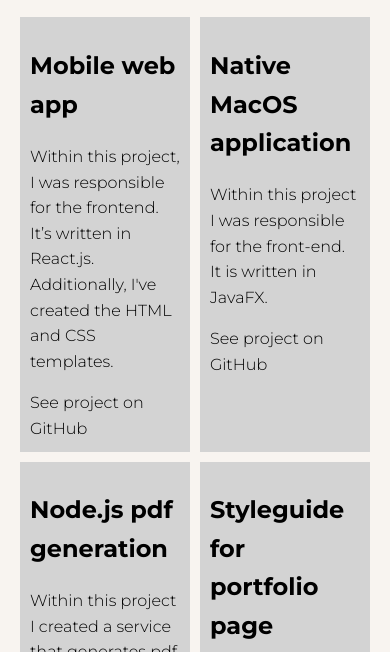
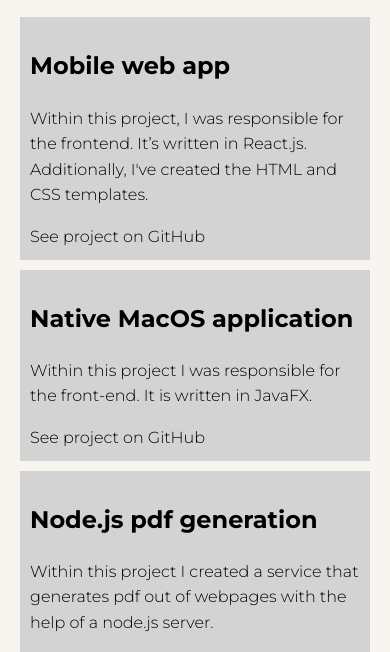
Before and after one commit to andreyshmalun/portfolio-website, a plain HTML site: page work.html in a window 390 px wide. Shown: the part 177-829 px from the top of the page. Drawn offline with Linux system fonts and the light colour scheme.

Commit message:
Update grid view for mobile devices

```diff
--- a/css/style.production.css
+++ b/css/style.production.css
@@ -252,8 +252,8 @@ input {
   }
   .grid {
     grid-gap: 10px;
-    -ms-grid-columns: 2fr 10px 2fr;
-    grid-template-columns: 2fr 2fr;
+    -ms-grid-columns: 1fr 10px 1fr;
+    grid-template-columns: 1fr;
   }
   .grid__item:last-child {
     grid-column: auto / auto;
--- a/css/styles.css
+++ b/css/styles.css
@@ -212,7 +212,7 @@ input {
   }
   .grid {
     grid-gap: 10px;
-    grid-template-columns: 2fr 2fr;
+    grid-template-columns: 1fr;
   }
   .grid__item:last-child {
     grid-column: auto / auto;
```
